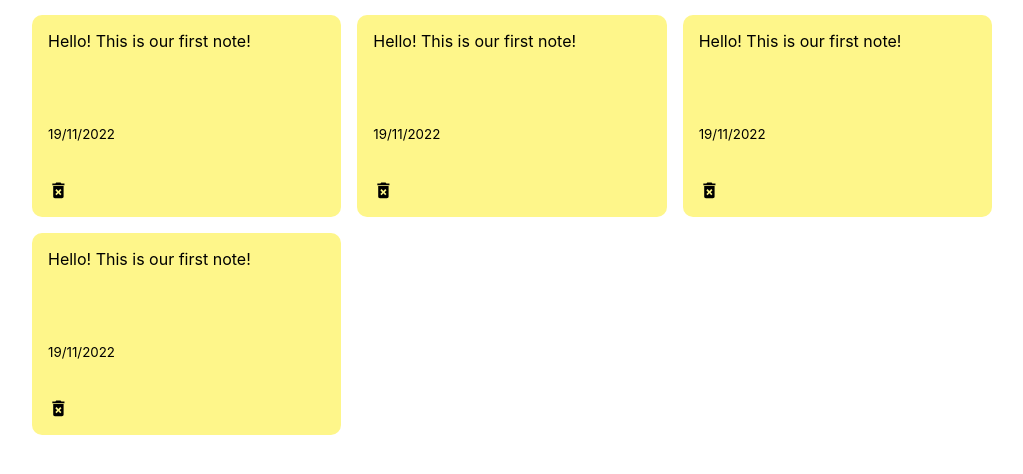
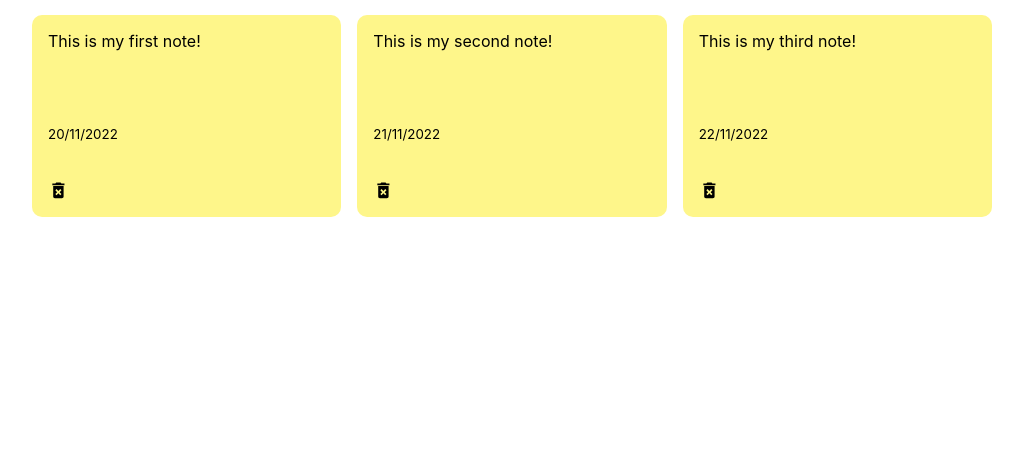
Before and after one commit to chelahcynthia/my-notes-app, a React (Create React App) app in the folder my-notes-app/: page / in a window 1280 px wide. Shown: the top 474 px of the page, without its empty margins (128-1151 px from the left). Built offline with nearby package versions, Linux system fonts and the light colour scheme.

Commit message:
Make changes on Notes

```diff
--- a/my-notes-app/src/App.js
+++ b/my-notes-app/src/App.js
@@ -1,10 +1,34 @@
-import React from "react"
+import {useState}  from 'react';
+import { nanoid} from 'nanoid';
 import NotesList from "./Components/Noteslist";
+import React from "react";
 
 const App = () => {
+  const [notes, setNotes] = useState([
+    {
+    id: nanoid(),
+    text: "This is my first note!",
+    date: "20/11/2022"
+  },
+
+  {
+    id: nanoid(),
+    text: "This is my second note!",
+    date: "21/11/2022"
+  },
+
+  {
+    id: nanoid(),
+    text: "This is my third note!",
+    date: "22/11/2022"
+  },
+]);
+
+
+
   return (
     <div className="container">
-      <NotesList />
+      <NotesList notes={notes}/>
     </div>
   )
 }
--- a/my-notes-app/src/Components/Note.js
+++ b/my-notes-app/src/Components/Note.js
@@ -1,13 +1,13 @@
 import { MdDeleteForever} from 'react-icons/md';
 
 
-const Note = () => {
+const Note = ({id, text, date}) => {
     return (
         <div className="note">
-            <span>Hello! This is our first note!</span>
+            <span>{text}</span>
             {/* footer div that'll hold the date and delete icon */}
             <div className="note_footer"></div>
-            <small>19/11/2022</small>
+            <small>{date}</small>
             <MdDeleteForever className="delete-icon"  size='1.3em'/>
 
         </div>
--- a/my-notes-app/src/Components/Noteslist.js
+++ b/my-notes-app/src/Components/Noteslist.js
@@ -1,15 +1,16 @@
 import Note from "./Note";
 
-const NotesList = () => {
+const NotesList = ({notes}) => {
 
     return (
         <div className="notes_list">
-            <Note />
-            <Note />
-            <Note />
-            <Note />
-
-        </div>
+            {notes.map((note) =>(
+            <Note id={note.id}
+            text={note.text}
+            date={note.date}
+            />
+            ))}
+            </div>
     )
 };
 export default NotesList
```
